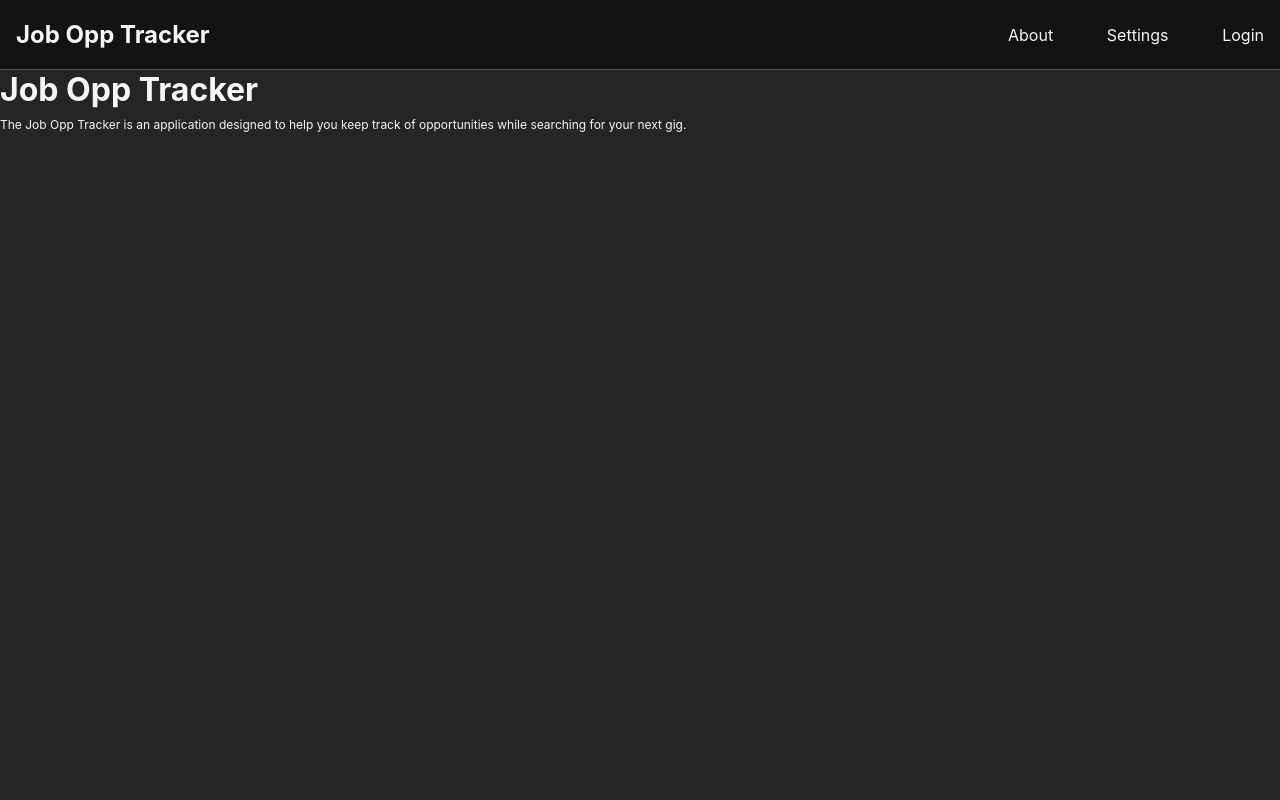
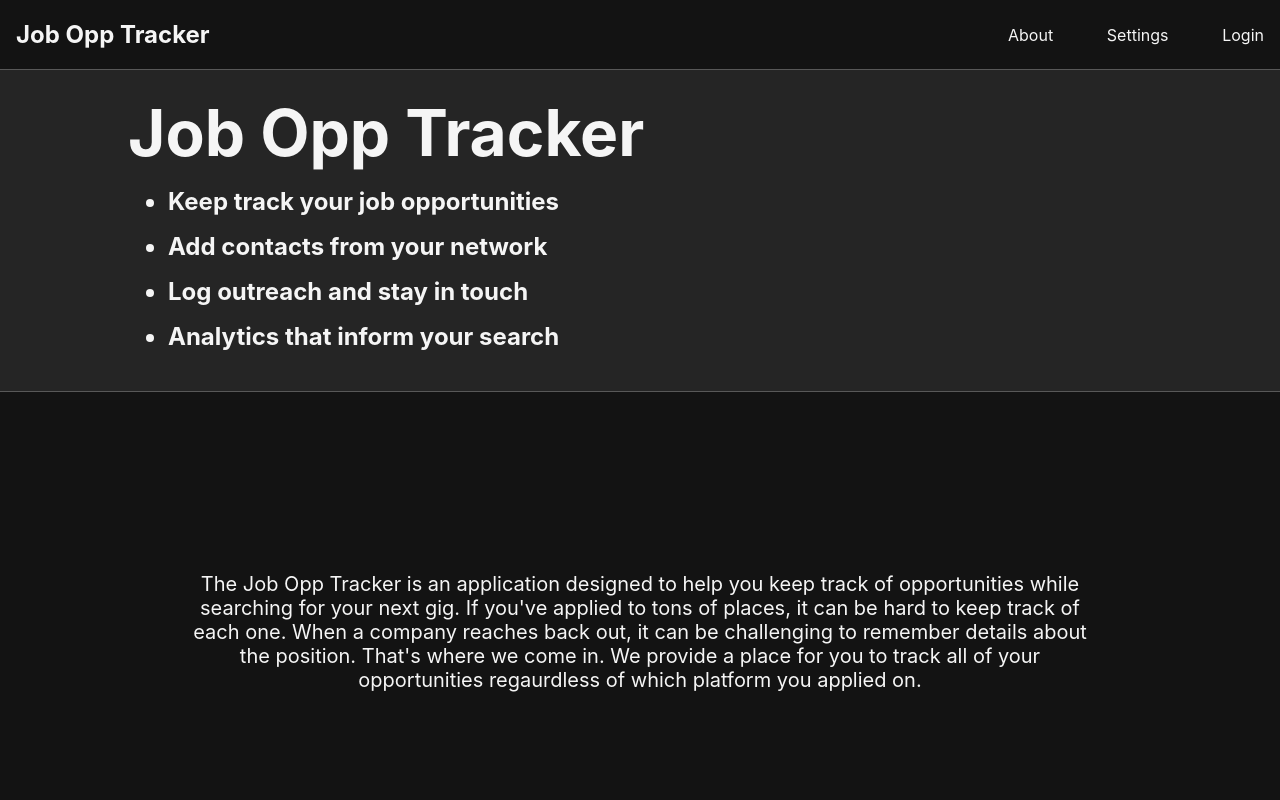
Before and after one commit to angeloxenakis/job-search-tracker, a React (Create React App) app in the folder frontend/: page /about in a window 1280 px wide. Shown: the top 800 px of the page. Built offline with nearby package versions, Linux system fonts and the light colour scheme.

Commit message:
reordering components and starting on about page.

```diff
--- a/frontend/src/App.js
+++ b/frontend/src/App.js
@@ -1,10 +1,9 @@
 import './App.css';
 import { BrowserRouter, Route } from "react-router-dom"
-
 import { NavBar } from "./components/NavBar"
-import { OppContainer } from "./components/OppContainer"
 import { About } from "./components/About"
 import { Auth } from "./components/Auth"
+import { Footer } from "./components/Footer"
 import { AppContainer } from './components/AppContainer';
 
 function App() {
@@ -15,6 +14,7 @@ function App() {
         <Route exact path="/" component={AppContainer}/>
         <Route exact path="/about" component={About}/>
         <Route exact path="/login" component={Auth}/>
+        <Footer />
       </BrowserRouter>
     </div>
   );
--- a/frontend/src/components/About.js
+++ b/frontend/src/components/About.js
@@ -5,8 +5,23 @@ export const About = () => {
     return(
         <>
         <div className="about-page">
-            <h1>Job Opp Tracker</h1>
-            <p>The Job Opp Tracker is an application designed to help you keep track of opportunities while searching for your next gig.</p>
+            <div className="about-hero">
+                <h1>Job Opp Tracker</h1>
+                <ul>
+                    <li>Keep track your job opportunities</li>
+                    <li>Add contacts from your network</li>
+                    <li>Log outreach and stay in touch</li>
+                    <li>Analytics that inform your search</li>
+                </ul>
+            </div>
+            <div className="about-info">
+                <p>The Job Opp Tracker is an application designed to help you keep track of opportunities while searching for your next gig. If you've applied to tons of places, it can be hard to keep track of each one. When a company reaches back out, it can be challenging to remember details about the position. That's where we come in. We provide a place for you to track all of your opportunities regaurdless of which platform you applied on.</p>
+            </div>
+            <div className="about-features">
+                <div className="feature-panel">Opportunities</div>
+                <div className="feature-panel">Contacts & Outreach</div>
+                <div className="feature-panel"></div>
+            </div>
         </div>
         </>
     )
--- a/frontend/src/components/AppContainer.js
+++ b/frontend/src/components/AppContainer.js
@@ -1,11 +1,31 @@
-import React from "react"
+import React, { useState, useEffect } from "react"
 import { OppContainer } from "./OppContainer"
+import { Contacts } from "./Contacts"
 import { AnalyticsDashboard } from "./AnalyticsDashboard"
+import { Footer } from "./Footer"
 
 export const AppContainer = () => {
+    const [ opportunities, setOpportunities ] = useState([])
+
+    useEffect(() => {
+        fetch("http://localhost:3000/opportunities")
+        .then(res => res.json())
+        .then(opps => setOpportunities(opps))
+    }, [])
+
+    const addOpportunity = (newOpp) => {
+        setOpportunities([...opportunities, newOpp])
+    }
+
+    const updateOpportunity = (updatedOpp) => {
+        setOpportunities(opportunities.map(opp => opp.id === updatedOpp.id ? opp = updatedOpp : opp))
+    }
+
     return(
         <div>
-            <OppContainer />
+            <OppContainer opportunities={opportunities} addOpportunity={addOpportunity} updateOpportunity={updateOpportunity}/>
+            <Contacts />
+            <AnalyticsDashboard opportunities={opportunities}/>
         </div>
     )
 }
--- a/frontend/src/components/Login.js
+++ b/frontend/src/components/Login.js
@@ -1,7 +1,9 @@
 import React from "react"
+import { Footer } from "./Footer"
 
 export const Login = () => {
     return(
+        <>
         <div className="login-panel">
             <form className="login-form">
                 <h1>Login</h1>
@@ -13,5 +15,7 @@ export const Login = () => {
                 <button className="login-btn">Login</button>
             </form>
         </div>
+        </>
+
     )
 }
--- a/frontend/src/components/OppContainer.js
+++ b/frontend/src/components/OppContainer.js
@@ -7,13 +7,11 @@ import { NewRow } from "./NewRow"
 import { OppModal } from "./OppModal"
 import { OppDetailsModal } from "./OppDetailsModal"
 import { Contacts } from "./Contacts"
-import { Footer } from "./Footer"
 import { AnalyticsDashboard } from "./AnalyticsDashboard"
 import "../styles/OppContainer.css"
 import "../styles/OppModal.css"
 
-export const OppContainer = () => {
-    const [ opportunities, setOpportunities ] = useState([])
+export const OppContainer = ({ opportunities, addOpportunity, updateOpportunity }) => {
     const [ searchTerm, setSearchTerm ] = useState("")
     const [ sortValue, setSortValue ] = useState("created_at")
     const [ view, setView ] = useState("tile")
@@ -21,20 +19,17 @@ export const OppContainer = () => {
     const [ detailModalClass, setDetailModalClass ] = useState("modal-hide")
     const [ formValues, setFormValues ] = useState({})
 
-
-    useEffect(() => {
-        fetch("http://localhost:3000/opportunities")
-        .then(res => res.json())
-        .then(opps => setOpportunities(opps))
-    }, [])
-
     const toggleView = (viewSelection) => {
         setView(viewSelection)
     }
 
-    const toggleDetailModal = (currentOpp) => {
+    const toggleDetailModal = () => {
+        detailModalClass === "modal-show" ? setDetailModalClass("modal-hide") : setDetailModalClass("modal-show")
+    }
+
+    const selectOpp = (currentOpp) => {
         setFormValues(currentOpp)
-        detailModalClass === "modal-show" ? setDetailModalClass("modal-hide") : setDetailModalClass("modal-show")
+        toggleDetailModal()
     }
 
     const toggleModal = () => {
@@ -48,24 +43,15 @@ export const OppContainer = () => {
 
         if (view === "tile") {
             return <div className="tile-view">
-                {filteredOpps.map(opportunity => <OppTile key={opportunity.id} opportunity={opportunity}  toggleDetailModal={toggleDetailModal}/>)}
+                {filteredOpps.map(opportunity => <OppTile key={opportunity.id} opportunity={opportunity}  selectOpp={selectOpp}/>)}
                 <NewTile toggleModal={toggleModal}/>
             </div>
         } else if (view === "list") {
             return <div className="list-view">
-                {opportunities.map(opportunity => <OppRow key={opportunity.id} opportunity={opportunity} toggleDetailModal={toggleDetailModal}/>)}
+                {opportunities.map(opportunity => <OppRow key={opportunity.id} opportunity={opportunity} selectOpp={selectOpp}/>)}
                 <NewRow toggleModal={toggleModal}/>
             </div>
         }
-    }
-
-    const addOpportunity = (newOpp) => {
-        setOpportunities([...opportunities, newOpp])
-    }
-
-    const updateOpportunity = (updatedOpp) => {
-        setOpportunities(opportunities.map(opp => opp.id === updatedOpp.id ? opp = updatedOpp : opp))
-        toggleDetailModal(updatedOpp)
     }
 
     return(
@@ -74,10 +60,6 @@ export const OppContainer = () => {
             {renderOppotunities()}
             <OppModal modalClass={modalClass} toggleModal={toggleModal} addOpportunity={addOpportunity}/>
             <OppDetailsModal modalClass={detailModalClass} toggleModal={toggleDetailModal} formValues={formValues} setFormValues={setFormValues} updateOpportunity={updateOpportunity}/>
-            <Contacts />
-            <AnalyticsDashboard opportunities={opportunities}/>
-            <Footer/>
         </>
     )
-
 }
--- a/frontend/src/components/OppDetailsModal.js
+++ b/frontend/src/components/OppDetailsModal.js
@@ -17,6 +17,8 @@ export const OppDetailsModal = ({modalClass, toggleModal, updateOpportunity, set
         })
         .then(res => res.json())
         .then(udpatedOpp => updateOpportunity(udpatedOpp))
+
+        toggleModal()
     }
 
     return(
--- a/frontend/src/components/OppRow.js
+++ b/frontend/src/components/OppRow.js
@@ -1,9 +1,9 @@
 import React from "react";
 import "../styles/OppRow.css"
 
-export const OppRow = ({ opportunity, toggleDetailModal }) => {
+export const OppRow = ({ opportunity, selectOpp }) => {
     return(
-        <div className="opp-row" onClick={() => toggleDetailModal(opportunity)}>
+        <div className="opp-row" onClick={() => selectOpp(opportunity)}>
             <div className="row-block">
                 <h5>Job Title:</h5>
                 <h5>{ opportunity.job_title }</h5>
--- a/frontend/src/components/OppTile.js
+++ b/frontend/src/components/OppTile.js
@@ -1,10 +1,10 @@
 import React from "react";
 import "../styles/OppTile.css"
 
-export const OppTile = ({ opportunity, toggleDetailModal }) => {
+export const OppTile = ({ opportunity, selectOpp }) => {
 
     const handleDetailClick = () => {
-        toggleDetailModal(opportunity)
+        selectOpp(opportunity)
     }
 
     return(
--- a/frontend/src/styles/About.css
+++ b/frontend/src/styles/About.css
@@ -1,3 +1,31 @@
 .about-page {
     color: whitesmoke;
 }
+
+.about-hero {
+    padding: 24px;
+    width: 80%;
+    margin: auto;
+}
+
+.about-hero h1 {
+    font-size: 64px;
+}
+
+.about-hero li {
+    margin: 16px 0px 16px 0px;
+    font-weight: bold;
+    font-size: 24px;
+}
+
+.about-info {
+    border-top: 1px solid rgb(88, 88, 88);
+    text-align: center;
+    background-color: rgb(19, 19, 19);
+    padding: 180px;
+}
+
+.about-info p {
+    font-size: 20px;
+    margin: auto;
+}
```
